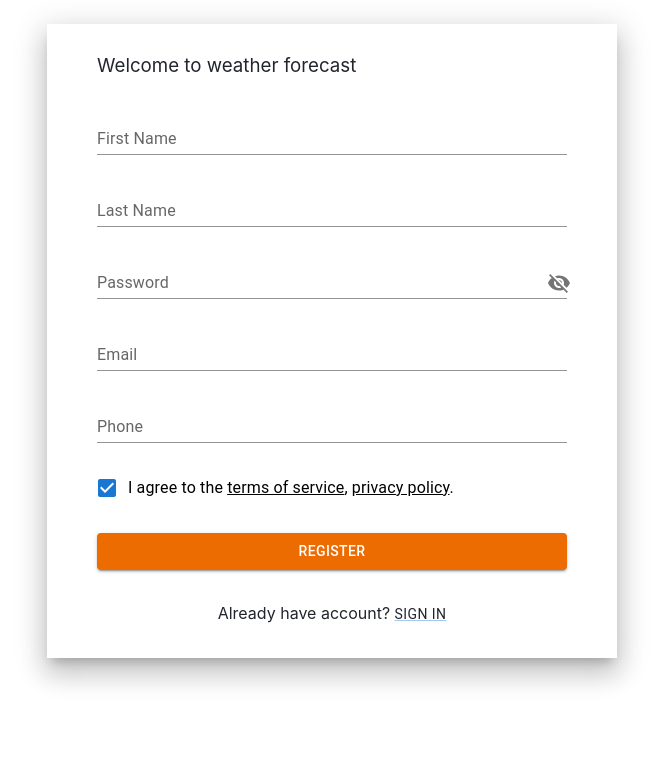
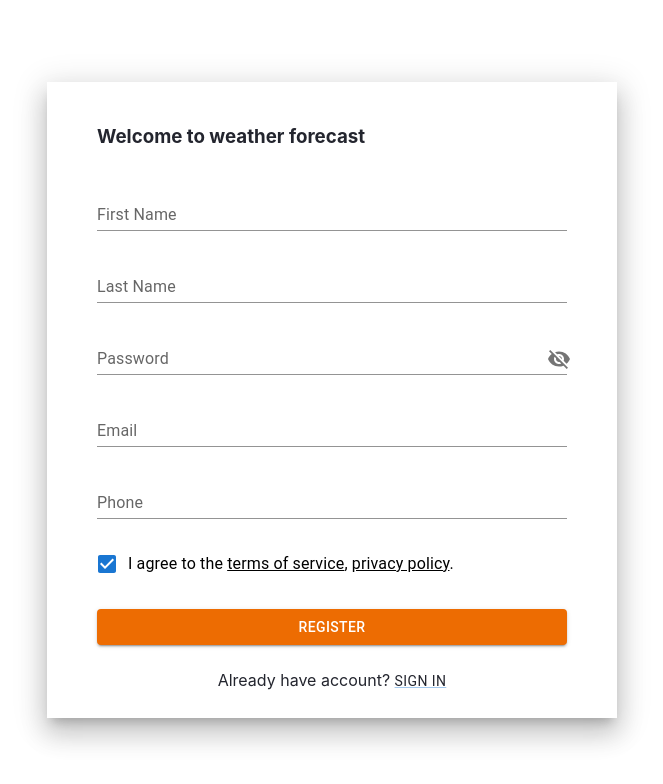
Before and after one commit to Canoist/Weather-app, a React (Create React App) app: page / in a window 1280 px wide. Both pictures are taken after a click on the link "SIGN UP". Shown: the top 784 px of the page, without its empty margins (308-971 px from the left). Built offline with nearby package versions, Linux system fonts and the light colour scheme.

Commit message:
form vertical align center, some visual fixes

```diff
--- a/src/components/ui/signInForm.jsx
+++ b/src/components/ui/signInForm.jsx
@@ -37,7 +37,8 @@
         my: 3,
         mx: "auto", // margin: theme.spacing(1)
         px: 6.25, // [theme.breakpoints.up('xs')]: { padding: theme.spacing(1) },
-        pb: 2,
+        pt: 3,
+        pb: 1,
         zIndex: "tooltip", // theme.zIndex.tooltip
         width: "470px"
       }}
@@ -45,8 +46,7 @@
     >
       <h3
         style={{
-          fontWeight: "normal",
-          margin: "30px 0 14px",
+          fontWeight: "bold",
           color: "#23252E"
         }}
       >
--- a/src/components/ui/validateForm.jsx
+++ b/src/components/ui/validateForm.jsx
@@ -83,10 +83,11 @@
         justifyContent: "center",
         boxShadow: 16, // theme.shadows[1]
         color: "primary.main", // theme.palette.primary.main
-        my: 3,
+        my: 2,
         mx: "auto", // margin: theme.spacing(1)
         px: 6.25, // [theme.breakpoints.up('xs')]: { padding: theme.spacing(1) },
-        pb: 2,
+        pt: 3,
+        pb: 1,
         zIndex: "tooltip", // theme.zIndex.tooltip
         width: "470px"
       }}
@@ -94,8 +95,7 @@
     >
       <h3
         style={{
-          fontWeight: "normal",
-          margin: "30px 0 14px",
+          fontWeight: "bold",
           color: "#23252E"
         }}
       >
@@ -225,7 +225,7 @@
         color="warning"
         sx={{
           mt: 2,
-          mb: 2
+          mb: 1
         }}
       >
         Register
--- a/src/layouts/main.jsx
+++ b/src/layouts/main.jsx
@@ -1,3 +1,4 @@
+import { Box } from "@mui/material";
 import React, { useState } from "react";
 import { useParams } from "react-router-dom";
 import SignInForm from "../components/ui/signInForm";
@@ -13,23 +14,25 @@
   };
 
   return (
-    <div className="container mt-5">
-      <div className="row">
-        <div className="col-md-6 offset-md-3 shadow p-4">
+    <Box
+      sx={{
+        width: "100vw",
+        minHeight: "100vh",
+        display: "flex",
+        alignItems: "center",
+        justifyContent: "center"
+      }}
+    >
       {formType === "register" ? (
         <>
           <ValidateForm toggleForm={toggleFormType} />
-
         </>
       ) : (
         <>
           <SignInForm toggleForm={toggleFormType} />
-
         </>
       )}
-        </div>
-      </div>
-    </div>
+    </Box>
   );
 };
 export default Main;
```
Lines whose indentation alone changed are shown as unchanged.
